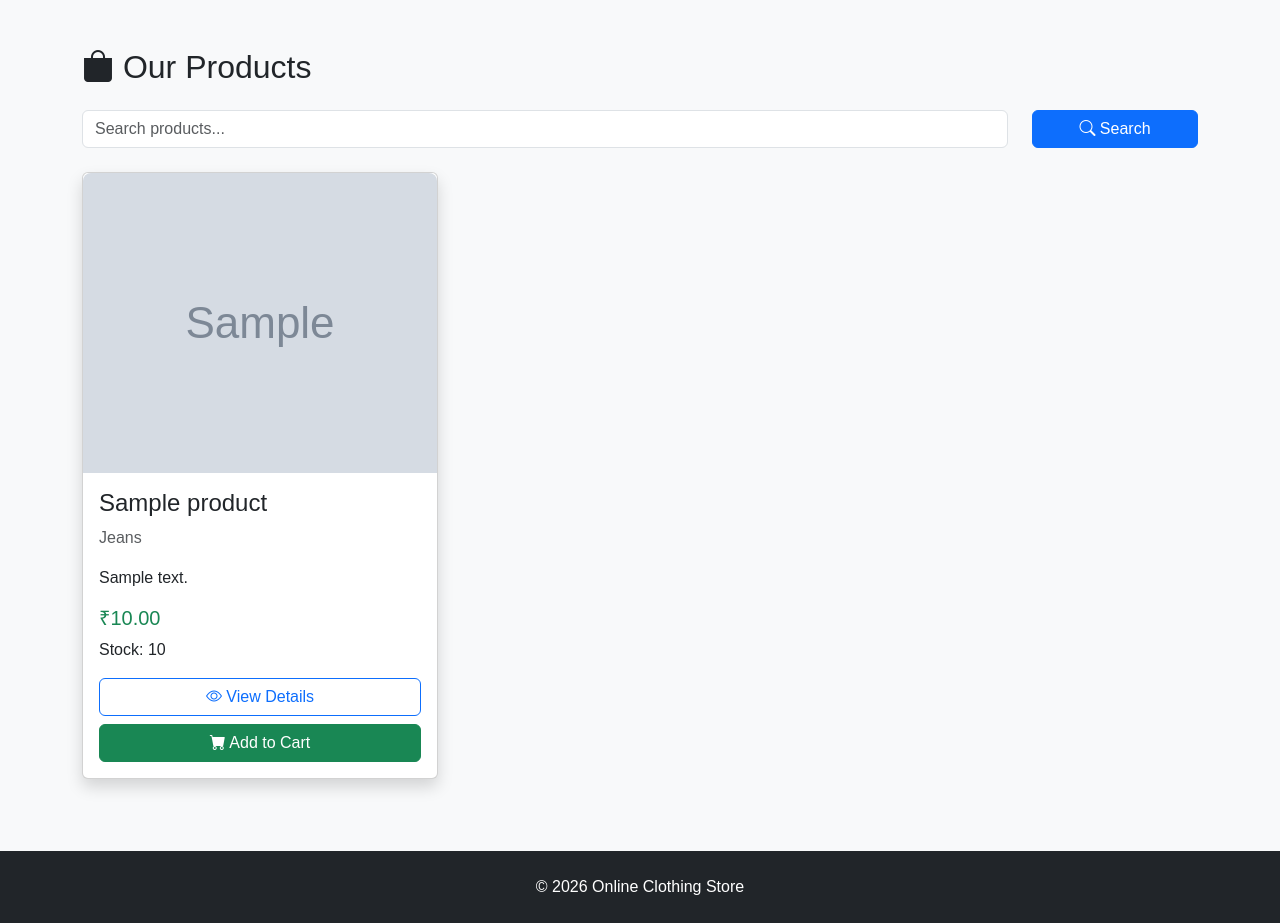
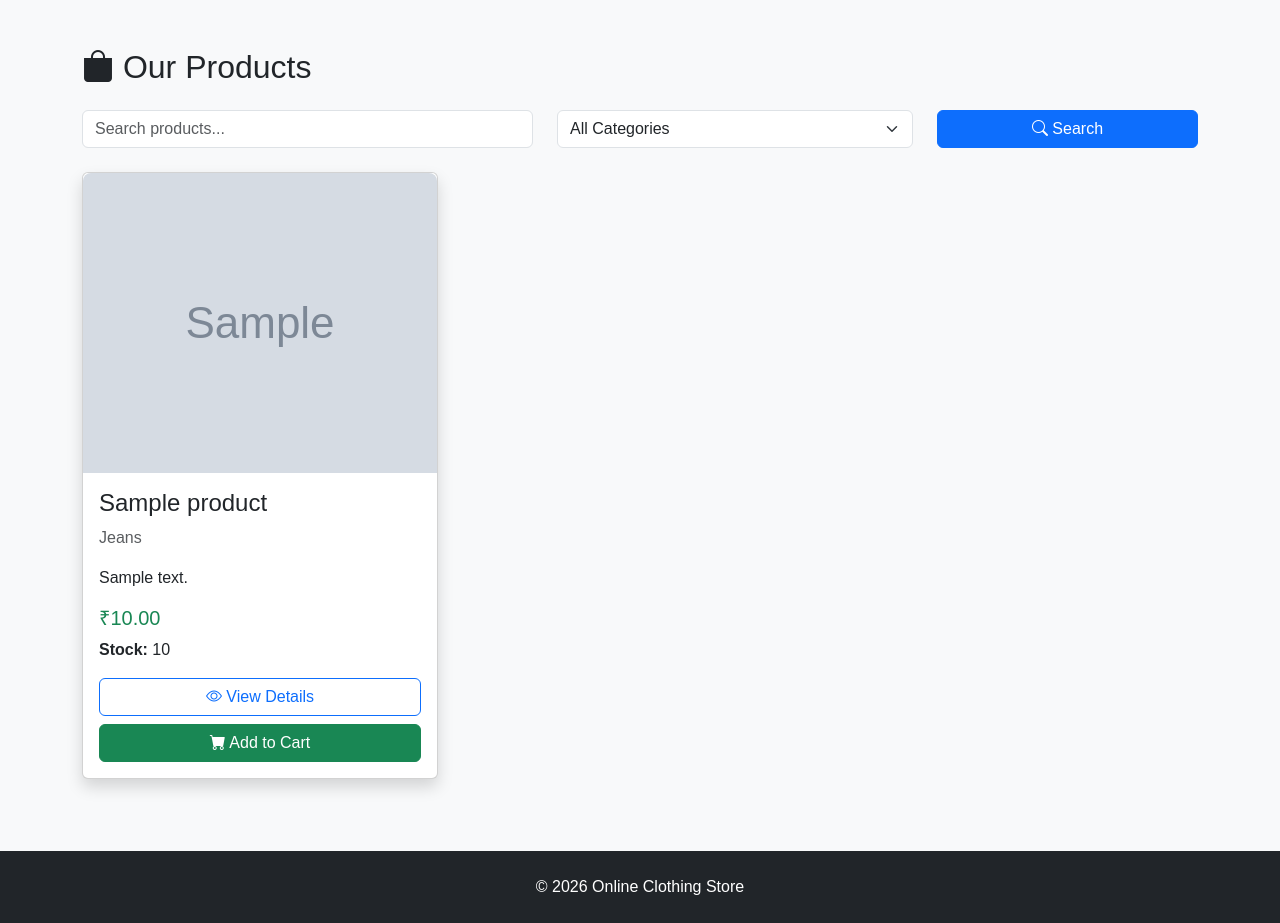
Before and after one commit to roshankrsu/cloth-store, a PHP site: page /products.php in a window 1280 px wide. Shown: the part 56-979 px from the top of the page. Run offline with PHP 8.4, Linux system fonts and the light colour scheme; data comes from the database, SQL or seed files in the repository; tables that the repository leaves empty hold one stand-in row (values such as "Sample post"); grey boxes marked "Sample" are stand-in pictures.

Commit message:
added product search and category filter

```diff
--- a/products.php
+++ b/products.php
@@ -4,6 +4,7 @@ include 'includes/header.php';
 include 'includes/navbar.php';
 
 $search = $_GET['search'] ?? '';
+$category = $_GET['category'] ?? '';
 ?>
 
 <div class="container mt-5">
@@ -12,12 +13,12 @@ $search = $_GET['search'] ?? '';
         <i class="bi bi-bag-fill"></i> Our Products
     </h2>
 
-    <!-- Search Form -->
+    <!-- Search & Category Filter -->
     <form method="GET" class="mb-4">
 
         <div class="row">
 
-            <div class="col-md-10">
+            <div class="col-md-5">
 
                 <input
                     type="text"
@@ -28,10 +29,46 @@ $search = $_GET['search'] ?? '';
 
             </div>
 
-            <div class="col-md-2">
+            <div class="col-md-4">
+
+                <select
+                    name="category"
+                    class="form-select">
+
+                    <option value="">All Categories</option>
+
+                    <?php
+
+                    $categories = mysqli_query(
+                        $conn,
+                        "SELECT * FROM categories ORDER BY category_name"
+                    );
+
+                    while ($cat = mysqli_fetch_assoc($categories)) {
+
+                    ?>
+
+                        <option
+                            value="<?= $cat['id'] ?>"
+                            <?= ($category == $cat['id']) ? 'selected' : '' ?>>
+
+                            <?= htmlspecialchars($cat['category_name']) ?>
+
+                        </option>
+
+                    <?php } ?>
+
+                </select>
+
+            </div>
+
+            <div class="col-md-3">
 
                 <button class="btn btn-primary w-100">
-                    <i class="bi bi-search"></i> Search
+
+                    <i class="bi bi-search"></i>
+                    Search
+
                 </button>
 
             </div>
@@ -44,35 +81,46 @@ $search = $_GET['search'] ?? '';
 
         <?php
 
-        if ($search != "") {
+        $sql = "SELECT p.*, c.category_name
+                FROM products p
+                LEFT JOIN categories c
+                ON p.category_id = c.id
+                WHERE 1=1";
 
-            $sql = "SELECT p.*, c.category_name
-                    FROM products p
-                    LEFT JOIN categories c
-                    ON p.category_id = c.id
-                    WHERE p.product_name LIKE ?
-                    ORDER BY p.id DESC";
+        $params = [];
+        $types = "";
 
-            $stmt = mysqli_prepare($conn, $sql);
+        if (!empty($search)) {
 
-            $keyword = "%" . $search . "%";
+            $sql .= " AND p.product_name LIKE ?";
 
-            mysqli_stmt_bind_param($stmt, "s", $keyword);
+            $params[] = "%" . $search . "%";
 
-            mysqli_stmt_execute($stmt);
+            $types .= "s";
+        }
 
-            $result = mysqli_stmt_get_result($stmt);
+        if (!empty($category)) {
 
-        } else {
+            $sql .= " AND p.category_id=?";
 
-            $sql = "SELECT p.*, c.category_name
-                    FROM products p
-                    LEFT JOIN categories c
-                    ON p.category_id = c.id
-                    ORDER BY p.id DESC";
+            $params[] = $category;
 
-            $result = mysqli_query($conn, $sql);
+            $types .= "i";
         }
+
+        $sql .= " ORDER BY p.id DESC";
+
+        $stmt = mysqli_prepare($conn, $sql);
+
+        if (!empty($params)) {
+
+            mysqli_stmt_bind_param($stmt, $types, ...$params);
+
+        }
+
+        mysqli_stmt_execute($stmt);
+
+        $result = mysqli_stmt_get_result($stmt);
 
         if (mysqli_num_rows($result) > 0) {
 
@@ -108,7 +156,7 @@ $search = $_GET['search'] ?? '';
                             </h5>
 
                             <p>
-                                Stock:
+                                <strong>Stock:</strong>
                                 <?= (int)$row['stock'] ?>
                             </p>
 
@@ -146,13 +194,21 @@ $search = $_GET['search'] ?? '';
 
         } else {
 
-            echo "<div class='alert alert-warning'>
-                    <i class='bi bi-exclamation-circle'></i>
+        ?>
+
+            <div class="col-12">
+
+                <div class="alert alert-warning text-center">
+
+                    <i class="bi bi-exclamation-circle"></i>
+
                     No products found.
-                  </div>";
-        }
 
-        ?>
+                </div>
+
+            </div>
+
+        <?php } ?>
 
     </div>
 
```
